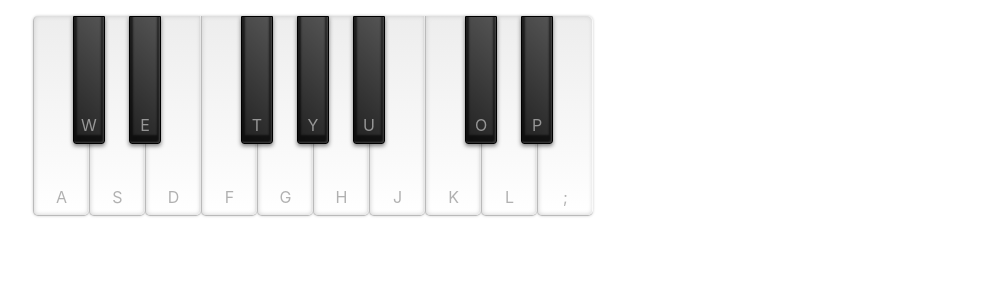
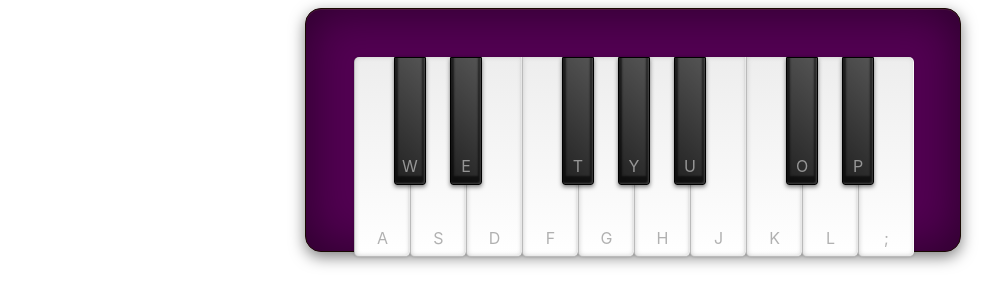
Before and after one commit to jonathan-sheets/synth-keyboard, a plain HTML site: page index.html in a window 1280 px wide. Shown: the whole page, without its empty margins (7-1009 px from the left). Drawn offline with Linux system fonts and the light colour scheme.

Commit message:
added keyboard body styling

```diff
--- a/styles.css
+++ b/styles.css
@@ -98,3 +98,16 @@ body {
 .offset {
   margin: 0 0 0 -1rem;
 }
+
+#keyboard {
+  height: 15.25rem;
+  width: 41rem;
+  margin: 0.5rem auto;
+  padding: 3rem 0 0 3rem;
+  position: relative;
+  border: 1px solid var(--keyboard-border);
+  border-radius: 1rem;
+  background-color: var(--keyboard);
+  box-shadow: 0 0 50px var(--black-50) inset, 0 1px var(--keyboard-shadow) inset,
+    0 5px 15px var(--black-50);
+}
```
